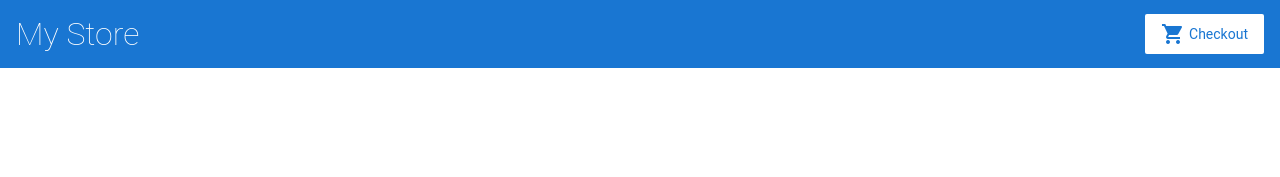
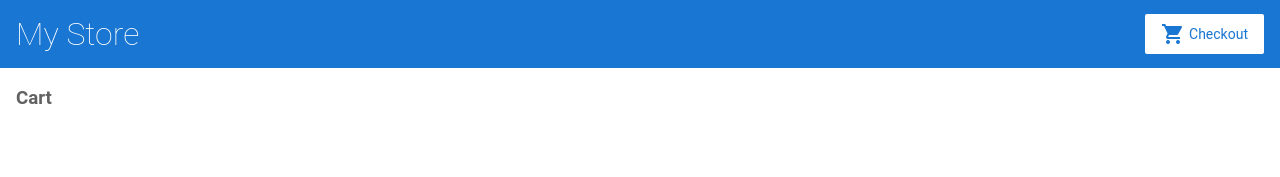
Before and after one commit to EthanGeiger/Angular-Tutorial, an Angular app: page /cart in a window 1280 px wide. Before the commit this address led to /. Shown: the top 177 px of the page. Built offline with nearby package versions, Linux system fonts and the light colour scheme.

Commit message:
Implemented cart viewing functionality

```diff
--- a/src/app/app.module.ts
+++ b/src/app/app.module.ts
@@ -17,6 +17,7 @@ import { CartComponent } from './cart/cart.component';
     RouterModule.forRoot([
       { path: '', component: ProductListComponent },
        { path: 'products/:productId', component: ProductDetailsComponent },
+       { path: 'cart', component: CartComponent}
     ])
   ],
   declarations: [
--- a/src/app/cart/cart.component.html
+++ b/src/app/cart/cart.component.html
@@ -1 +1,6 @@
-<p>cart works!</p>
+<h3>Cart</h3>
+
+<div class="cart-item" *ngFor="let item of items">
+  <span>{{ item.name }}</span>
+  <span>{{ item.price }}</span>
+</div>
--- a/src/app/cart/cart.component.ts
+++ b/src/app/cart/cart.component.ts
@@ -1,4 +1,5 @@
 import { Component, OnInit } from '@angular/core';
+import { CartService } from '../cart.service';
 
 @Component({
   selector: 'app-cart',
@@ -7,7 +8,9 @@ import { Component, OnInit } from '@angular/core';
 })
 export class CartComponent implements OnInit {
 
-  constructor() { }
+  items = this.cartService.getItems();
+
+  constructor(private cartService: CartService) { }
 
   ngOnInit(): void {
   }
--- a/src/app/top-bar/top-bar.component.html
+++ b/src/app/top-bar/top-bar.component.html
@@ -2,7 +2,7 @@
   <h1>My Store</h1>
 </a>
 
-<a class="button fancy-button"><i class="material-icons">shopping_cart</i>Checkout</a>
+<a routerLink="/cart" class="button fancy-button"><i class="material-icons">shopping_cart</i>Checkout</a>
 
 <!--
 Copyright Google LLC. All Rights Reserved.
```
